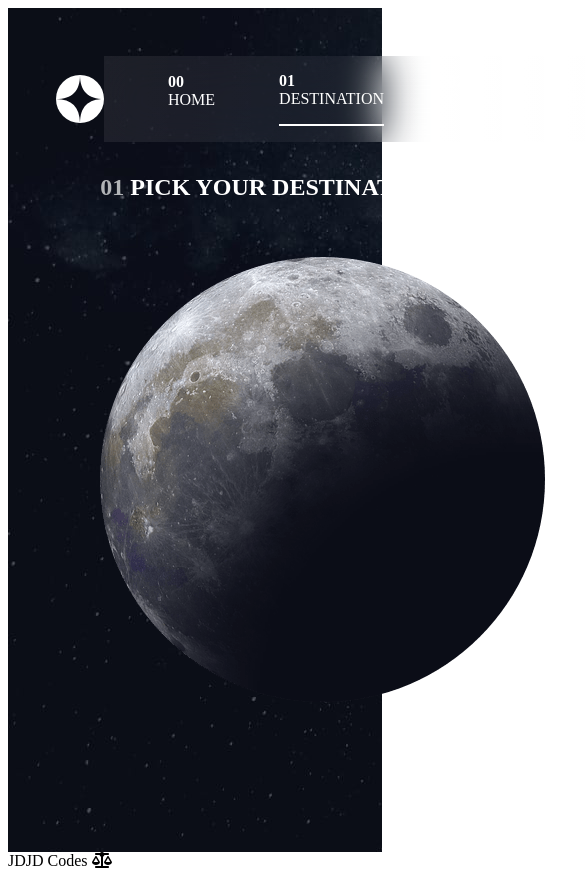
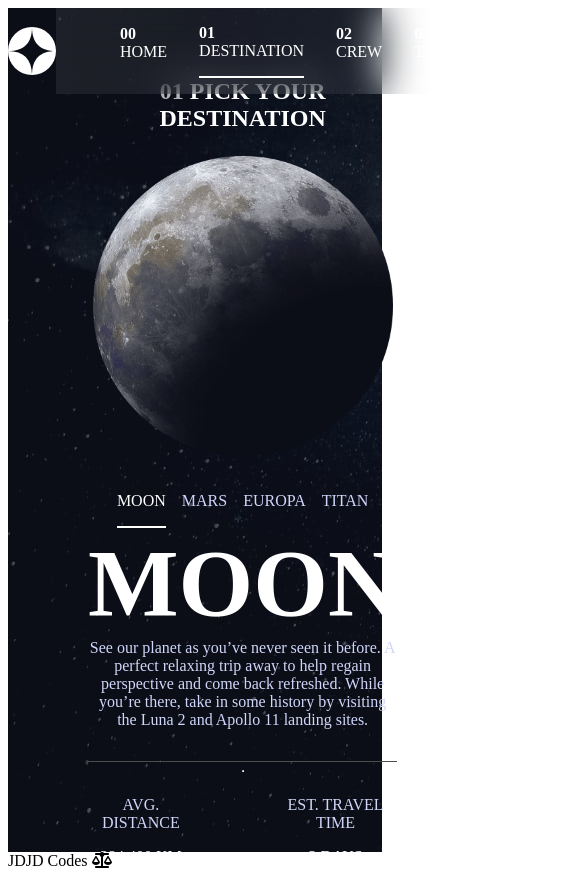
Before and after one commit to uconnwomensbball/SpaceTourismSite, a React (Vite) app: page /destination in a window 390 px wide. Shown: the top 882 px of the page, 585 px wide, since content can reach past the window. Built offline with nearby package versions, Linux system fonts and the light colour scheme; a web font is replaced by a local one.

Commit message:
styles: tablet media queries (home and destination pages)

```diff
--- a/src/index.css
+++ b/src/index.css
@@ -54,12 +54,9 @@ footer{
     rgba(255, 255, 255, 0.08),
     rgba(255, 255, 255, 0.02)
   );
-
   backdrop-filter: blur(20px);
   -webkit-backdrop-filter: blur(20px);
-
   padding: 1rem 4rem;
-
 }
 
 .destination-nav{
@@ -131,10 +128,11 @@ footer{
     justify-content: space-evenly;
     align-items: flex-end;
     padding-bottom: 5rem;
+
 }
 
 .home-details-div{
-    width: 30%;
+    max-width: 500px;
 }
 
 .home-details-div>h1{
@@ -153,8 +151,10 @@ footer{
     align-items: center;
     background-color: #FFFFFF;
     border-radius: 50%;
-    height: 15rem;
-    width: 15%;
+    height: 14rem;
+    width: 13rem;
+    min-height: 14rem;
+    min-width: 13rem;
     font-size: 1.75rem;
 
 }
@@ -315,21 +315,81 @@ footer{
 /* MEDIA QUERIES */
 /* Tablet styles */
 @media (max-width: 1024px) {
+    /* Nav Bar */
+    .main-nav-bar-div{
+        padding: 0;
+        justify-content: space-evenly;
+    }
 
+    .main-nav-bar-line{
+        display: none;
+    }
+
+    .main-nav-bar-links-div{
+        gap: 2rem;
+    }
+
+    /* Home Page */
     .home-div{
         flex-direction: column;
-        justify-content: flex-end;
+        justify-content: space-between;
         align-items:  center;
         text-align: center;
+        background-image: url("./assets/home/background-home-tablet.jpg");
+        padding-top: 11rem;
     }
-    .home-details-div{
-        width: 50%;
+
+    .home-details-div>p{
+        text-align: center;
     }
-    .home-details-div>p{
-    text-align: center;
+
+    /* Destination Page */
+
+    .destination-nav{
+        text-align: center;
+        align-self: center;
     }
-    .explore-btn{
-      width: 25%;
-      margin-top: 2rem;
+
+    .destination-content-div{
+        height: 100vh;
+        flex-direction: column;
+        gap: 2rem;
+        text-align: center;
+        padding-top: 5rem;
+    }
+
+     .destination-content-div>div>h2{
+        margin-bottom:1.5rem;
+    }
+
+    .destination-content-div>div>img{
+        width: 300px;
+    }
+
+    .destination-details-div{
+        display: flex;
+        flex-direction: column;
+        justify-content: center;
+        align-items: center;
+        width: 100%;
+    }
+
+    .destination-details-div>h1{
+        font-size: 6rem;
+        margin: 0;
+    }
+
+    .destination-details-div>p{
+        border-bottom: 1px solid #4d4d4d;
+        padding-bottom: 2rem;
+        margin: 0;
+        text-align: center;
     }
 }
+
+ /* Crew Page */
+
+/* Mobile styles */
+@media (max-width: 768px) {
+
+}
--- a/src/pages/Destination.jsx
+++ b/src/pages/Destination.jsx
@@ -10,7 +10,6 @@ const filteredDestination = destinationsData.filter(destination=>{
 
     return (
         <div className="destination-div">
-
             <div className="destination-content-div">
                 <div>
                     <h2 className="dark-gray-text">01 <span className="white-text">PICK YOUR DESTINATION</span></h2>
--- a/src/pages/Home.jsx
+++ b/src/pages/Home.jsx
@@ -14,7 +14,7 @@ export default function Home(){
                 sit back, and relax because we'll give you a
                 truly out of this world experience!</p>
             </div>
-            <Link to="/destination" className="explore-btn dark-blue-text">EXPLORE</Link>
+                <Link to="/destination" className="explore-btn dark-blue-text">EXPLORE</Link>
         </div>
     )
 }
```
Lines whose indentation alone changed are shown as unchanged.
